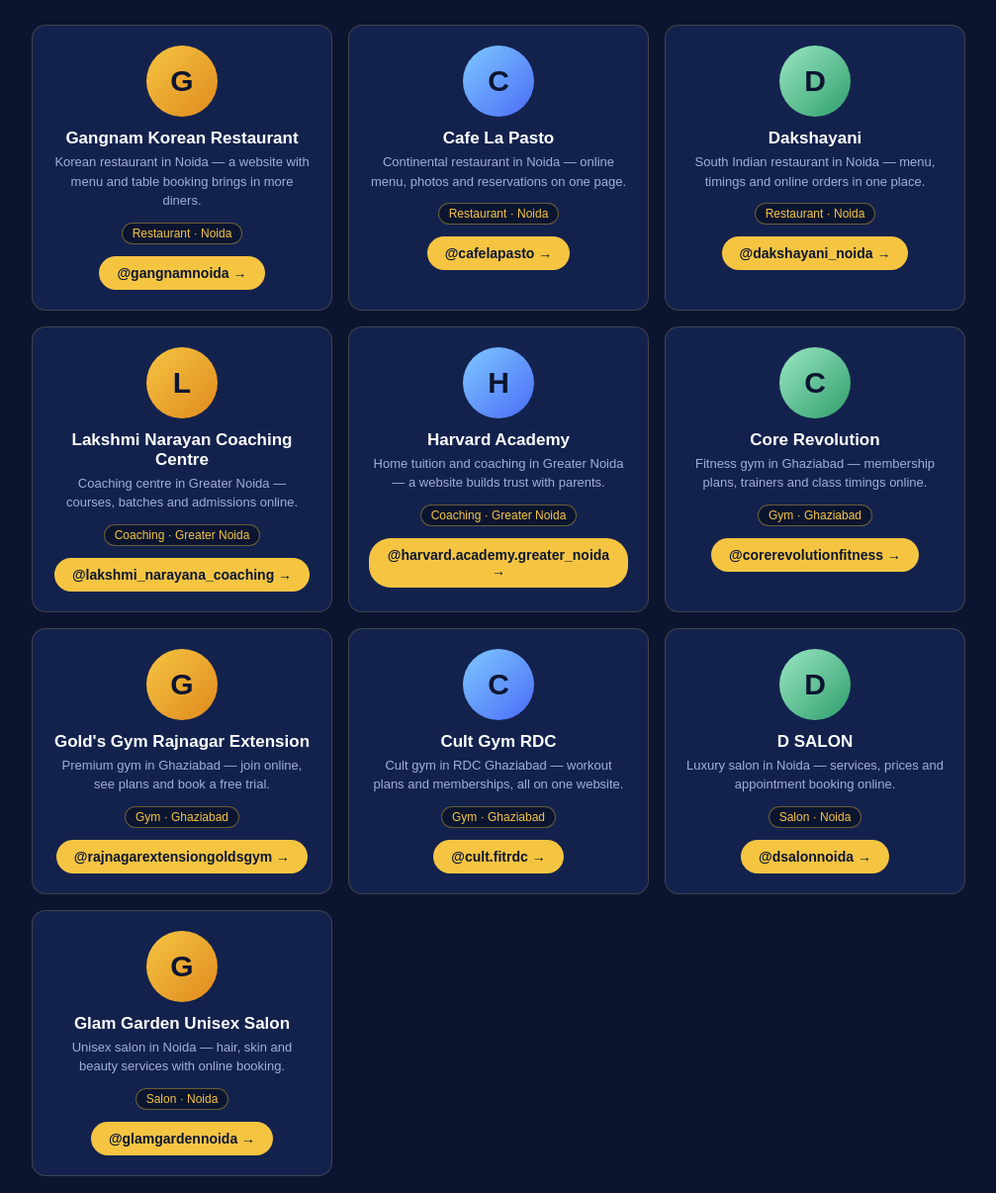
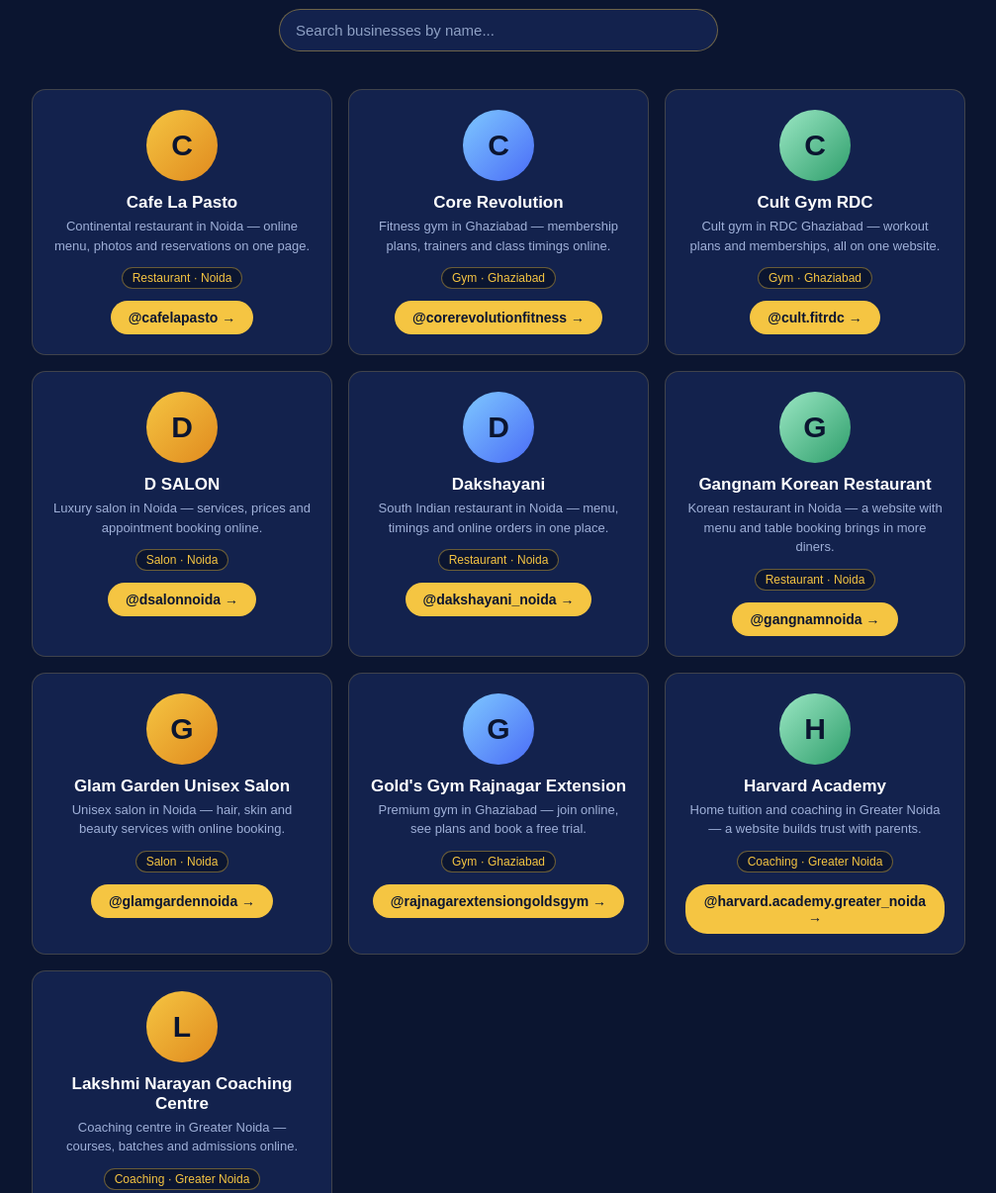
Before and after one commit to Shubhamsingh1811/Personal, a plain HTML site: page local-businesses/index.html in a window 1280 px wide. Shown: the part 240-1446 px from the top of the page at 99% size, without its empty margins (136-1143 px from the left). Drawn offline with Linux system fonts and the light colour scheme.

Commit message:
Local Businesses directory: sort A-Z by name + add search filter

```diff
--- a/local-businesses/index.html
+++ b/local-businesses/index.html
@@ -13,6 +13,11 @@
   h1 { font-size: 24px; margin: 14px 0 8px; color: #ffffff; }
   .intro { max-width: 640px; margin: 0 auto; color: #c8d3ee; font-size: 15px; line-height: 1.7; padding: 0 18px; }
   .intro b { color: #f5c542; }
+  .search-wrap { max-width: 480px; margin: 22px auto 0; padding: 0 18px; }
+  .search-wrap input { width: 100%; padding: 12px 16px; font-size: 15px; border-radius: 24px; border: 1px solid #f5c54266; background: #13224d; color: #ffffff; outline: none; }
+  .search-wrap input::placeholder { color: #8ea0c4; }
+  .search-wrap input:focus { border-color: #f5c542; }
+  #noResult { display: none; text-align: center; color: #9fb0d8; margin: 24px 0; font-size: 15px; }
   .grid { display: grid; grid-template-columns: repeat(auto-fill, minmax(260px, 1fr)); gap: 16px; max-width: 980px; margin: 28px auto; padding: 0 18px; }
   .card { background: #13224d; border: 1px solid #f5c54233; border-radius: 14px; padding: 20px; text-align: center; }
   .tile { width: 72px; height: 72px; border-radius: 50%; margin: 0 auto 12px; display: flex; align-items: center; justify-content: center; font-size: 30px; font-weight: bold; color: #0b1530; background: linear-gradient(135deg, #f5c542, #e08a1e); }
@@ -34,12 +39,57 @@
   <div class="logo">WEB<span>SETU</span></div>
   <h1>Local Businesses We Follow</h1>
   <p class="intro">These are some of the best local businesses around Noida, Ghaziabad and Greater Noida — salons, gyms, restaurants and coaching institutes we follow on Instagram. <b>WebSetu builds websites, apps and online stores for local businesses</b> like these, so more customers can find them, see their menu or courses, and book online.</p>
+  <div class="search-wrap">
+    <input type="text" id="search" placeholder="Search businesses by name..." onkeyup="filterCards()" autocomplete="off">
+  </div>
 </header>
 
-<div class="grid">
+<p id="noResult">No business found with that name. Try another search.</p>
+
+<div class="grid" id="grid">
 
   <div class="card">
-    <div class="tile">G</div>
+    <div class="tile">C</div>
+    <h2>Cafe La Pasto</h2>
+    <p>Continental restaurant in Noida — online menu, photos and reservations on one page.</p>
+    <span class="tag">Restaurant · Noida</span><br>
+    <a class="btn" href="https://www.instagram.com/cafelapasto/">@cafelapasto →</a>
+  </div>
+
+  <div class="card">
+    <div class="tile alt">C</div>
+    <h2>Core Revolution</h2>
+    <p>Fitness gym in Ghaziabad — membership plans, trainers and class timings online.</p>
+    <span class="tag">Gym · Ghaziabad</span><br>
+    <a class="btn" href="https://www.instagram.com/corerevolutionfitness/">@corerevolutionfitness →</a>
+  </div>
+
+  <div class="card">
+    <div class="tile alt2">C</div>
+    <h2>Cult Gym RDC</h2>
+    <p>Cult gym in RDC Ghaziabad — workout plans and memberships, all on one website.</p>
+    <span class="tag">Gym · Ghaziabad</span><br>
+    <a class="btn" href="https://www.instagram.com/cult.fitrdc/">@cult.fitrdc →</a>
+  </div>
+
+  <div class="card">
+    <div class="tile">D</div>
+    <h2>D SALON</h2>
+    <p>Luxury salon in Noida — services, prices and appointment booking online.</p>
+    <span class="tag">Salon · Noida</span><br>
+    <a class="btn" href="https://www.instagram.com/dsalonnoida/">@dsalonnoida →</a>
+  </div>
+
+  <div class="card">
+    <div class="tile alt">D</div>
+    <h2>Dakshayani</h2>
+    <p>South Indian restaurant in Noida — menu, timings and online orders in one place.</p>
+    <span class="tag">Restaurant · Noida</span><br>
+    <a class="btn" href="https://www.instagram.com/dakshayani_noida/">@dakshayani_noida →</a>
+  </div>
+
+  <div class="card">
+    <div class="tile alt2">G</div>
     <h2>Gangnam Korean Restaurant</h2>
     <p>Korean restaurant in Noida — a website with menu and table booking brings in more diners.</p>
     <span class="tag">Restaurant · Noida</span><br>
@@ -47,19 +97,27 @@
   </div>
 
   <div class="card">
-    <div class="tile alt">C</div>
-    <h2>Cafe La Pasto</h2>
-    <p>Continental restaurant in Noida — online menu, photos and reservations on one page.</p>
-    <span class="tag">Restaurant · Noida</span><br>
-    <a class="btn" href="https://www.instagram.com/cafelapasto/">@cafelapasto →</a>
+    <div class="tile">G</div>
+    <h2>Glam Garden Unisex Salon</h2>
+    <p>Unisex salon in Noida — hair, skin and beauty services with online booking.</p>
+    <span class="tag">Salon · Noida</span><br>
+    <a class="btn" href="https://www.instagram.com/glamgardennoida/">@glamgardennoida →</a>
   </div>
 
   <div class="card">
-    <div class="tile alt2">D</div>
-    <h2>Dakshayani</h2>
-    <p>South Indian restaurant in Noida — menu, timings and online orders in one place.</p>
-    <span class="tag">Restaurant · Noida</span><br>
-    <a class="btn" href="https://www.instagram.com/dakshayani_noida/">@dakshayani_noida →</a>
+    <div class="tile alt">G</div>
+    <h2>Gold's Gym Rajnagar Extension</h2>
+    <p>Premium gym in Ghaziabad — join online, see plans and book a free trial.</p>
+    <span class="tag">Gym · Ghaziabad</span><br>
+    <a class="btn" href="https://www.instagram.com/rajnagarextensiongoldsgym/">@rajnagarextensiongoldsgym →</a>
+  </div>
+
+  <div class="card">
+    <div class="tile alt2">H</div>
+    <h2>Harvard Academy</h2>
+    <p>Home tuition and coaching in Greater Noida — a website builds trust with parents.</p>
+    <span class="tag">Coaching · Greater Noida</span><br>
+    <a class="btn" href="https://www.instagram.com/harvard.academy.greater_noida/">@harvard.academy.greater_noida →</a>
   </div>
 
   <div class="card">
@@ -70,57 +128,9 @@
     <a class="btn" href="https://www.instagram.com/lakshmi_narayana_coaching/">@lakshmi_narayana_coaching →</a>
   </div>
 
-  <div class="card">
-    <div class="tile alt">H</div>
-    <h2>Harvard Academy</h2>
-    <p>Home tuition and coaching in Greater Noida — a website builds trust with parents.</p>
-    <span class="tag">Coaching · Greater Noida</span><br>
-    <a class="btn" href="https://www.instagram.com/harvard.academy.greater_noida/">@harvard.academy.greater_noida →</a>
-  </div>
-
-  <div class="card">
-    <div class="tile alt2">C</div>
-    <h2>Core Revolution</h2>
-    <p>Fitness gym in Ghaziabad — membership plans, trainers and class timings online.</p>
-    <span class="tag">Gym · Ghaziabad</span><br>
-    <a class="btn" href="https://www.instagram.com/corerevolutionfitness/">@corerevolutionfitness →</a>
-  </div>
-
-  <div class="card">
-    <div class="tile">G</div>
-    <h2>Gold's Gym Rajnagar Extension</h2>
-    <p>Premium gym in Ghaziabad — join online, see plans and book a free trial.</p>
-    <span class="tag">Gym · Ghaziabad</span><br>
-    <a class="btn" href="https://www.instagram.com/rajnagarextensiongoldsgym/">@rajnagarextensiongoldsgym →</a>
-  </div>
-
-  <div class="card">
-    <div class="tile alt">C</div>
-    <h2>Cult Gym RDC</h2>
-    <p>Cult gym in RDC Ghaziabad — workout plans and memberships, all on one website.</p>
-    <span class="tag">Gym · Ghaziabad</span><br>
-    <a class="btn" href="https://www.instagram.com/cult.fitrdc/">@cult.fitrdc →</a>
-  </div>
-
-  <div class="card">
-    <div class="tile alt2">D</div>
-    <h2>D SALON</h2>
-    <p>Luxury salon in Noida — services, prices and appointment booking online.</p>
-    <span class="tag">Salon · Noida</span><br>
-    <a class="btn" href="https://www.instagram.com/dsalonnoida/">@dsalonnoida →</a>
-  </div>
-
-  <div class="card">
-    <div class="tile">G</div>
-    <h2>Glam Garden Unisex Salon</h2>
-    <p>Unisex salon in Noida — hair, skin and beauty services with online booking.</p>
-    <span class="tag">Salon · Noida</span><br>
-    <a class="btn" href="https://www.instagram.com/glamgardennoida/">@glamgardennoida →</a>
-  </div>
-
 </div>
 
-<p class="note">Showing 10 of the 28 local businesses we follow — the ones a website helps the most. The full list stays with us.</p>
+<p class="note">Showing 10 of the 28 local businesses we follow — listed A to Z, the ones a website helps the most. The full list stays with us.</p>
 
 <footer>
   <b>Own a local business?</b><br>
@@ -128,5 +138,20 @@
   DM us on Instagram: <a href="https://www.instagram.com/designernoida/">@designernoida</a><br>
   — WebSetu · Websites, Apps &amp; Online Stores —
 </footer>
+
+<script>
+function filterCards() {
+  var q = document.getElementById('search').value.toLowerCase().trim();
+  var cards = document.querySelectorAll('#grid .card');
+  var visible = 0;
+  cards.forEach(function (card) {
+    var name = card.querySelector('h2').textContent.toLowerCase();
+    var show = name.indexOf(q) !== -1;
+    card.style.display = show ? '' : 'none';
+    if (show) visible++;
+  });
+  document.getElementById('noResult').style.display = visible === 0 ? 'block' : 'none';
+}
+</script>
 </body>
 </html>
```
